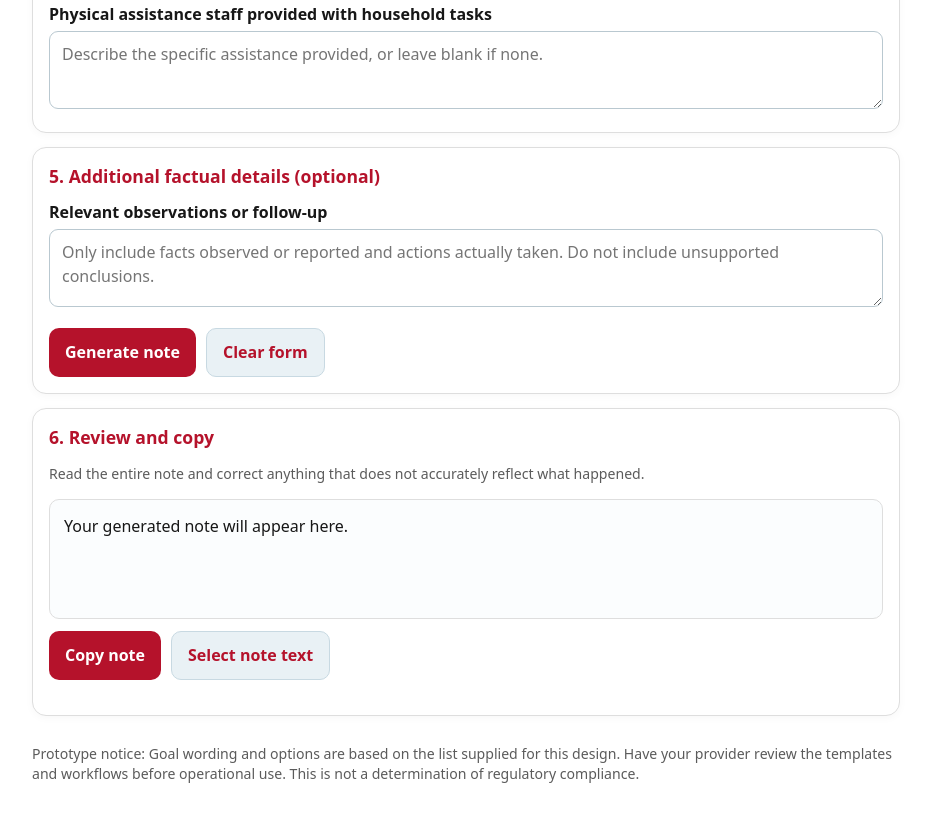
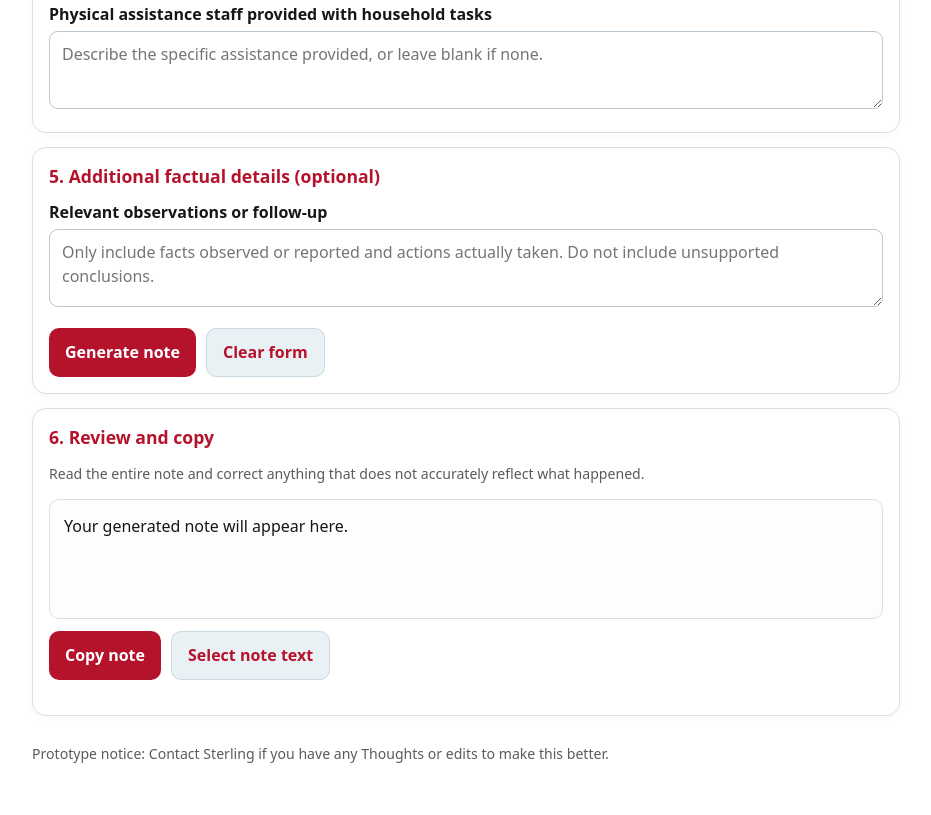
Before and after one commit to osht/NES-Daily-Notes, a plain HTML site: page index.html in a window 1280 px wide. Shown: the part 1579-2394 px from the top of the page, without its empty margins (174-1105 px from the left). After the commit the page ends 2373 px from the top, so only its background shows below. Drawn offline with Linux system fonts and the light colour scheme.

Commit message:
Update index.html

```diff
--- a/index.html
+++ b/index.html
@@ -145,7 +145,7 @@ label:has(input[type="radio"]) > input {
     <div class="actions" style="margin-top:12px"><button class="primary" id="copy">Copy note</button><button class="secondary" id="selectAll">Select note text</button></div>
     <div id="status" class="status" aria-live="polite"></div>
   </section>
-  <p class="hint">Prototype notice: Goal wording and options are based on the list supplied for this design. Have your provider review the templates and workflows before operational use. This is not a determination of regulatory compliance.</p>
+  <p class="hint">Prototype notice: Contact Sterling if you have any Thoughts or edits to make this better.</p>
 </main>
 <script>
 const roster = {
```
